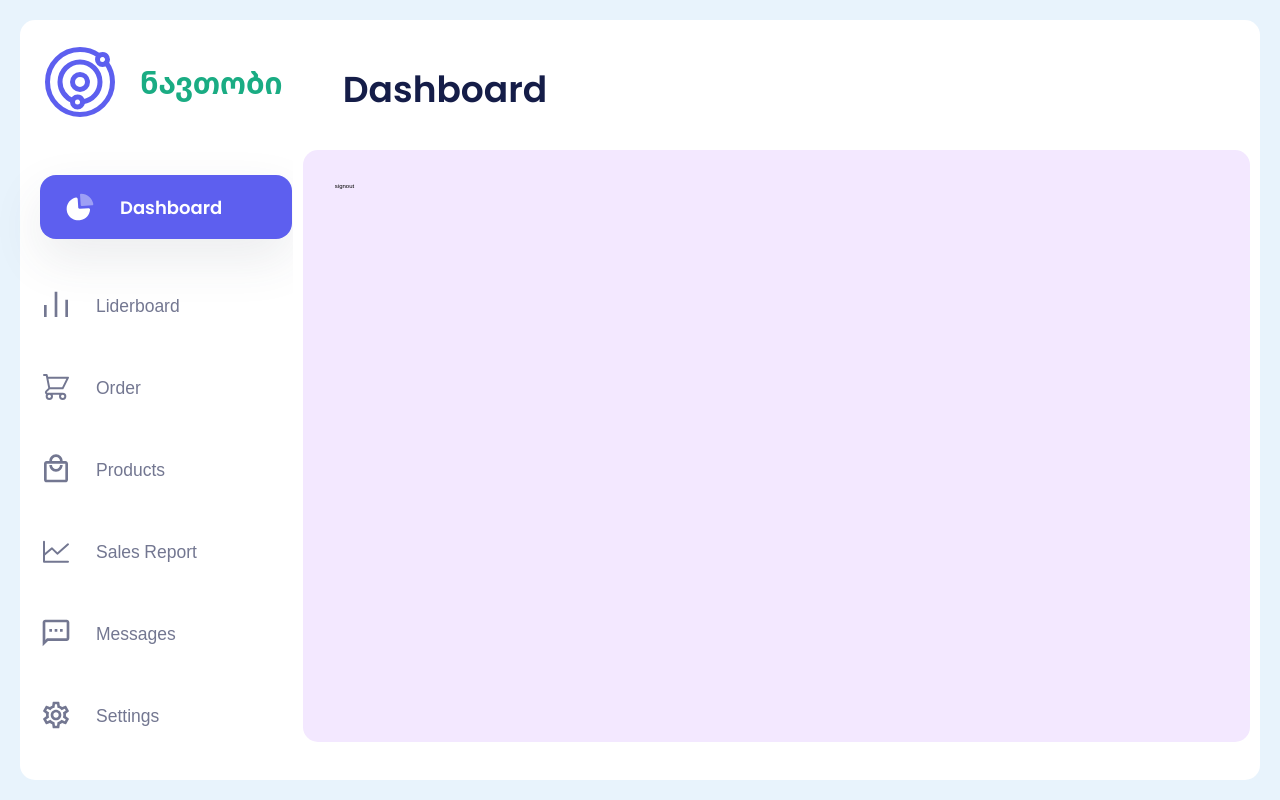
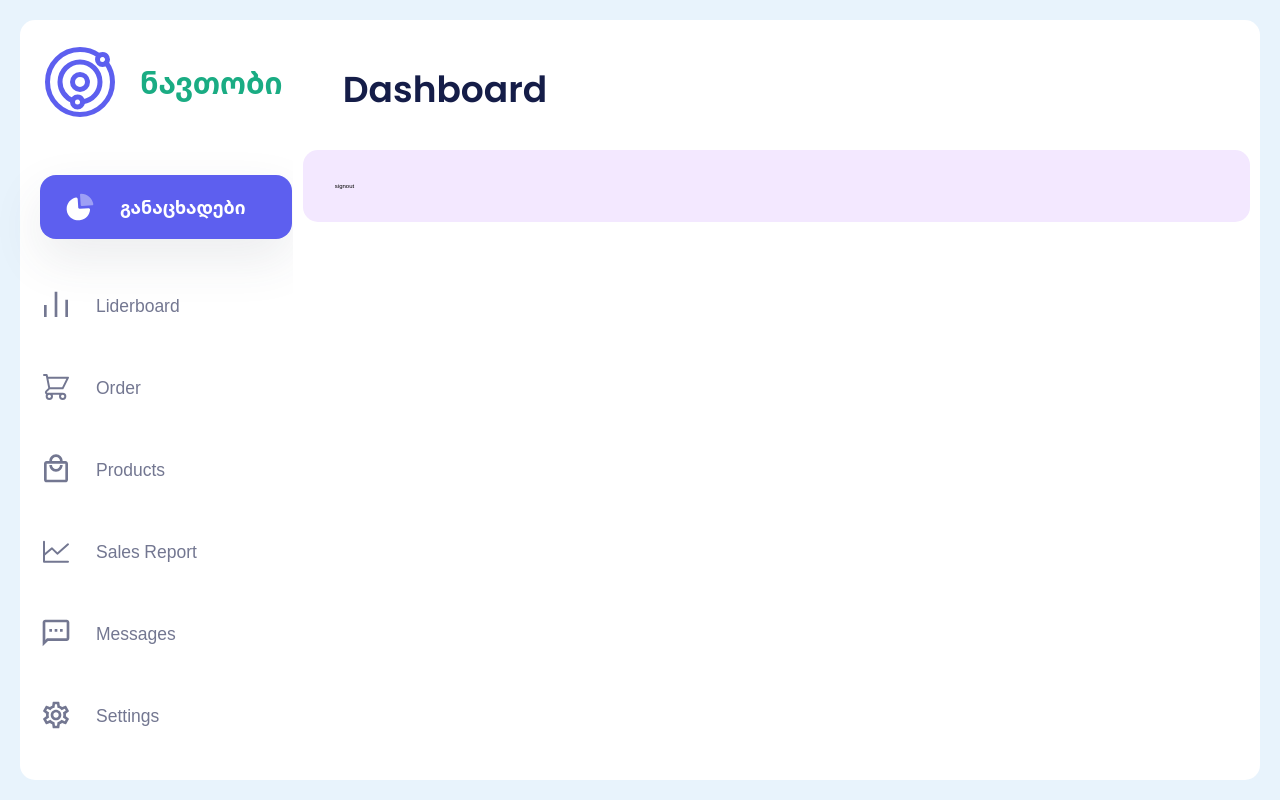
Before and after one commit to irakli85/Oil-Dashboard, a React (Vite) app: page /signout in a window 1280 px wide. Built offline with nearby package versions, Linux system fonts and the light colour scheme.

Commit message:
first commit

```diff
--- a/src/components/Navigation.jsx
+++ b/src/components/Navigation.jsx
@@ -15,7 +15,7 @@ const Navigation = () => {
     <div>
         <DashDivSty>
             <img src={graph} alt="graph" />
-            <DashPsty>Dashboard</DashPsty>
+            <DashPsty to='https://oil-mern.vercel.app/login'>განაცხადები</DashPsty>
         </DashDivSty>
         <NavDivSty>
             <LinkSty to='/'>
--- a/src/styledComponents/StyledComponents.jsx
+++ b/src/styledComponents/StyledComponents.jsx
@@ -50,13 +50,13 @@ export const DashDivSty = styled.div`
     cursor: pointer;
 `
 
-export const DashPsty = styled.p`
+export const DashPsty = styled(Link)`
     color: #FFF;
-    font-family: Poppins;
     font-size: 1.8rem;
     font-style: normal;
     font-weight: 600;
     line-height: normal;
+    text-decoration: none
 `
 
 export const NavDivSty = styled.nav`
@@ -84,7 +84,7 @@ export const HeadPsty = styled.p`
 
 export const ContentDivSty = styled.div`
     width: 100%;
-    height: 80%;
+    /* height: 100%; */
     background: #F3E8FF;
     border-radius: 1.5rem;
     padding: 3.2rem;
```
